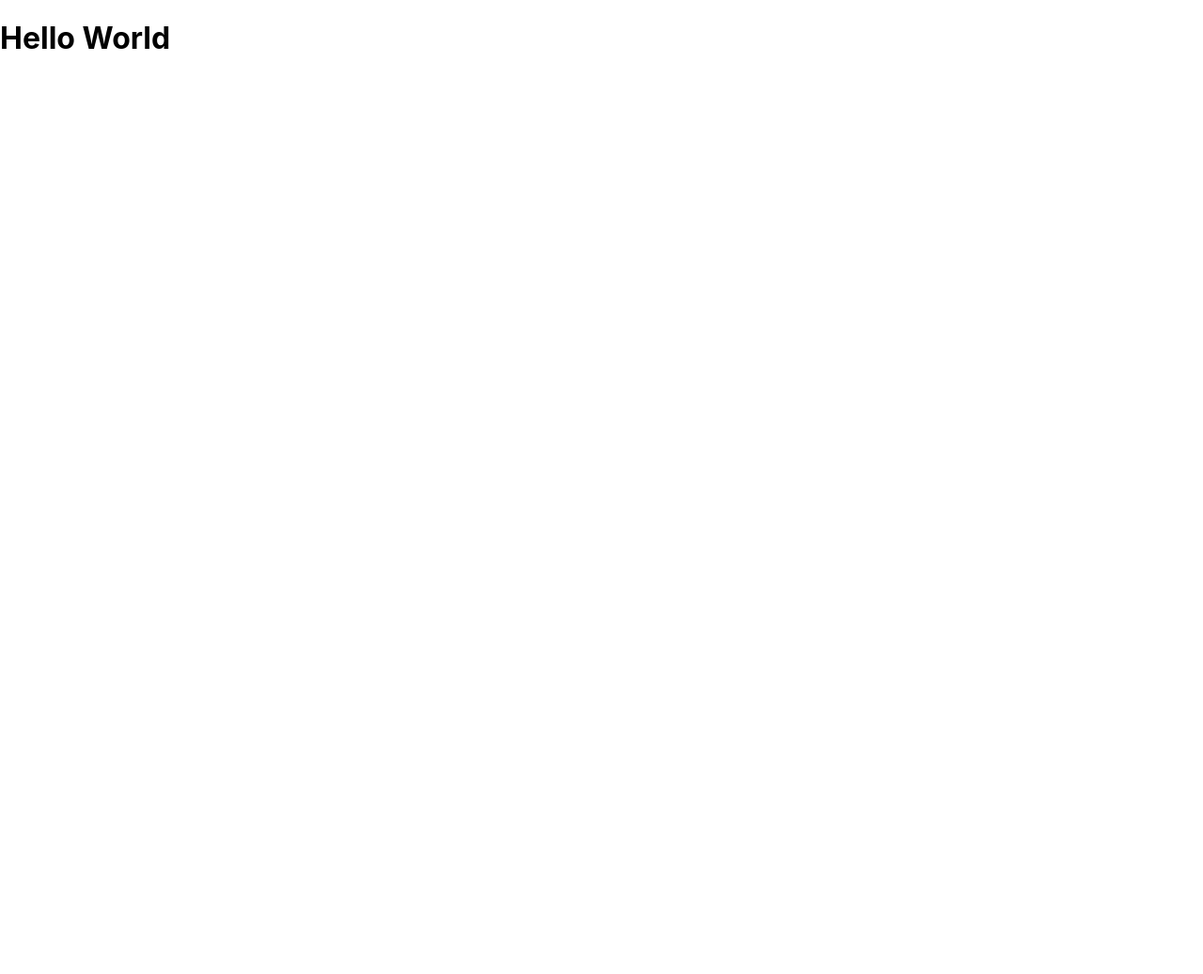
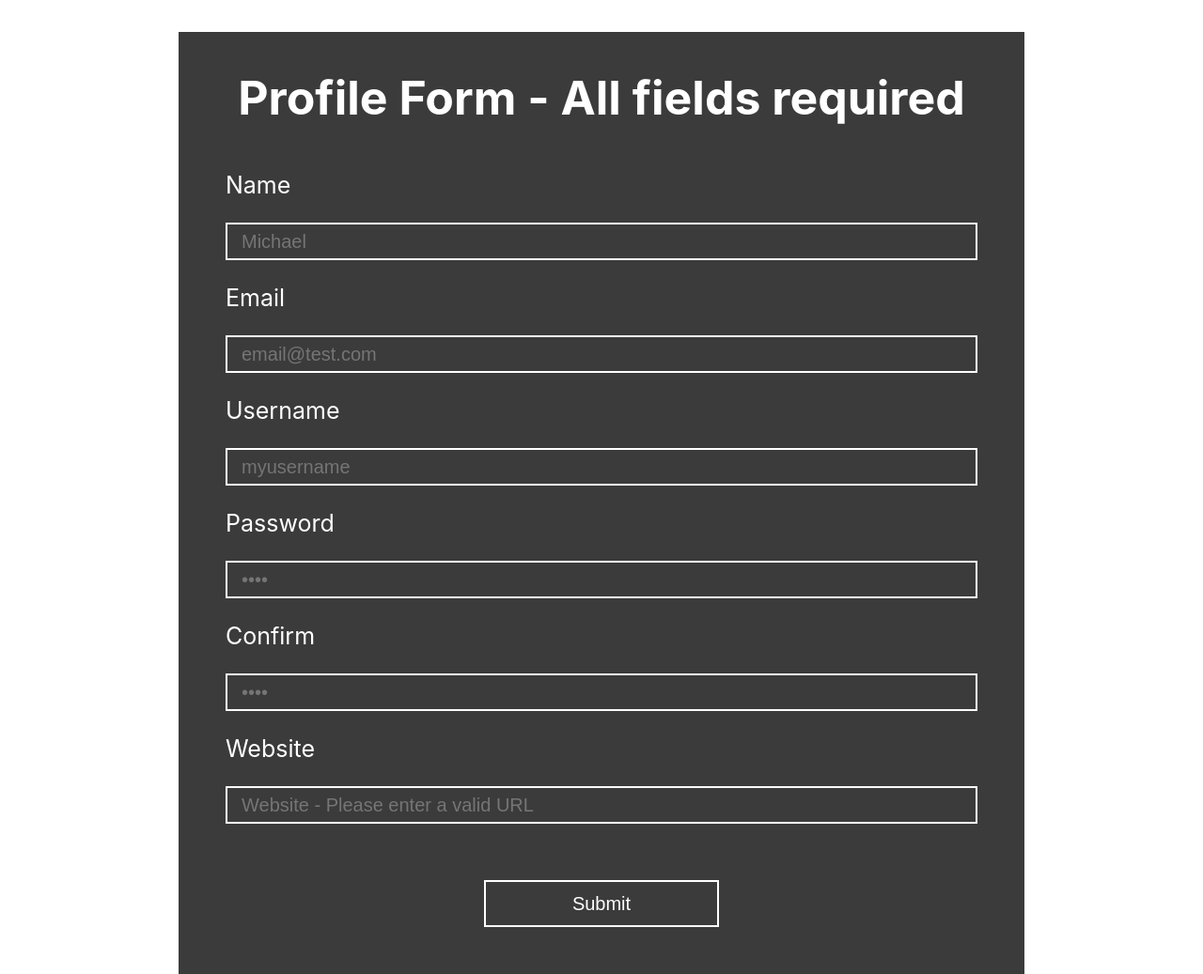
Before and after one commit to LazVegas/React-Validation, a React app: page / in a window 1280 px wide. Shown: the whole page at 94% size. Before the commit the page ends 800 px from the top, so only its background shows below. Built offline with nearby package versions, Linux system fonts and the light colour scheme.

Commit message:
Validation fixes

```diff
--- a/src/components/App.js
+++ b/src/components/App.js
@@ -1,11 +1,10 @@
 import React from "react"
+import Form from './Form'
 
-function App() {
+const App = () => {
   return (
-    <div>
-      <h1>Hello World</h1>
-    </div>
-  )
-}
+    <Form />
+  );
+};
 
 export default App
--- /dev/null
+++ b/src/components/Form.js
@@ -0,0 +1,124 @@
+import React, { useState } from "react";
+import useForm from "./useForm";
+import validate from "./validateLogin"
+import "../styles/base.css";
+
+const Form = () => {
+    const {handleChange, handleSubmit, values, errors } = useForm(submit, validate);
+
+    function submit() {
+        console.log("Submitted Successfully");
+    }
+
+    return (
+    <div id="container">
+        <h1 id="title">Profile Form - All fields required</h1>
+        <form onSubmit={handleSubmit} noValidate>
+            <div>
+                <div className="label-name">
+                    <label>Name</label>
+                    {errors.name&& <p className="errors">{errors.name}</p>}
+                </div>
+                    <input
+                        className={`${errors.name && "inputError"}`}           /* */
+                        name="name"
+                        placeholder="Michael"
+                        type="text"
+                        value={values.name}                                    /* */
+                        onChange={handleChange}                                /* */
+                    />
+            </div>
+            <div>
+                <div className="label-name">
+                    <label>Email</label>
+                    {errors.email && <p className="errors">{errors.email}</p>}
+                </div>
+                    <input
+                        className={`${errors.email && "inputError"}`}
+                        name="email"
+                        placeholder="email@test.com"
+                        type="email"
+                        value={values.email}
+                        onChange={handleChange}
+                    />
+            </div>
+            <div>
+                <div className="label-name">
+                    <label>Username</label>
+                    {errors.userName && <p className="errors">{errors.userName}</p>}
+                </div>
+                    <input
+                        className={`${errors.userName && "inputError"}`}           /* */
+                        name="userName"
+                        placeholder="myusername"
+                        type="text"
+                        value={values.userName}                                    /* */
+                        onChange={handleChange}
+                    />
+            </div>
+            <div>
+                <div className="label-name">
+                    <label>Password</label>
+                    {errors.password && <p className="errors">{errors.password}</p>}
+                </div>
+                    <input
+                        className={`${errors.password && "inputError"}`}
+                        name="password"
+                        placeholder="&#8226;&#8226;&#8226;&#8226;"
+                        type="password"
+                        value={values.password}
+                        onChange={handleChange}
+                    />
+            </div>
+            <div id="confirmPassword">
+                <div className="label-name">
+                    <label>Confirm</label>
+                    {errors.confirmPassword && <p className="errors">{errors.confirmPassword}</p>}
+                </div>
+                    <input
+                        className={`${errors.confirmPassword && "inputError"}`}        /* */
+                        name="confirmPassword"
+                        placeholder="&#8226;&#8226;&#8226;&#8226;"
+                        type="password"
+                        value={values.confirmPassword}                                 /* */
+                        onChange={handleChange}
+
+                    />
+
+            </div>
+            <div id="website">
+                <div className="label-name">
+                    <label>Website</label>
+                    {errors.website && <p className="errors">{errors.website}</p>}
+                </div>
+                    <input
+                        className={`${errors.website && "inputError"}`}        /* */
+                        name="website"
+                        placeholder="Website - Please enter a valid URL"
+                        type="url"
+                        value={values.website}                                 /* */
+                        onChange={handleChange}
+                    />
+            </div>
+            <div id="submitButton" >
+                <button type="submit">Submit</button>
+            </div>
+        </form>
+    </div>
+    );
+};
+
+    // form
+    // label / input for email
+    // label / input for password
+    // signup button
+
+    // handle changes
+    // handle submit
+
+    // create custom react hook
+
+    // handle errors
+    // show errors if there are errors
+
+export default Form;
--- /dev/null
+++ b/src/components/useForm.js
@@ -0,0 +1,36 @@
+import { useState, useEffect} from "react";
+
+const useForm = (callback, validate) => {
+    const [values, setValues] = useState({ name: "", email: "", userName: "", password: "", confirmPassword: "", website: ""});                                     {/* values object*/}
+    const [errors, setErrors] = useState({});                               {/* errors object*/}
+    const [isSubmitting, setIsSubmitting] = useState(false);
+
+    const handleChange = event => {
+        const { name, value } = event.target;
+        setValues({
+            ...values,
+            [name]: value
+        });
+    };
+
+    const handleSubmit = event => {
+        event.preventDefault();                     {/* prevents browser from refreshing */}
+        setErrors(validate(values));
+        setIsSubmitting(true);
+    };
+
+    useEffect(() => {
+        if (Object.keys(errors).length === 0 && isSubmitting) {
+            callback();
+        }
+    }, [errors]);
+
+    return {
+        handleChange,
+        handleSubmit,
+        values,
+        errors
+    };
+};
+
+export default useForm;
--- /dev/null
+++ b/src/components/validateLogin.js
@@ -0,0 +1,43 @@
+import validator from "validator"
+
+export default function validateLogin(values) {
+let errors = {};
+let errPassword = false;
+let errConfirmPassword = false;
+
+    /* Name error */
+    if (validator.isEmpty(values.name)) {
+        errors.name = "Name cannot be blank";
+    }
+
+    /* Email error */
+    if (!validator.isEmail(values.email)) {
+        errors.email = "Please enter a valid email";
+    }
+
+    /* Username error */
+    if (validator.isEmpty(values.userName)) {
+        errors.userName = "Username cannot be blank";
+    }
+
+    /* Password error */
+    if (!values.password) {
+        errors.password = "Password - cannot be blank";
+    } else if (values.password !== values.confirmPassword) {
+        errors.password = "Passwords need to match."
+    }
+
+     /* confirmPassword error */
+     if (!values.confirmPassword) {
+        errors.confirmPassword = "Password - cannot be blank";
+    } else if (values.password !== values.confirmPassword){
+        errors.confirmPassword = "Passwords need to match."
+    }
+
+    /* Website error */
+    if (!validator.isURL(values.website)) {
+        errors.website = "Website - Please enter a valid URL";
+    }
+
+    return errors;
+}
--- a/src/index.js
+++ b/src/index.js
@@ -1,4 +1,4 @@
-import React from "react"
+import React, {Component } from "react"
 import ReactDOM from "react-dom"
 import "./styles/base.css"
 import App from "./components/App"
@@ -9,4 +9,16 @@ ReactDOM.render(<App />, document.getElementById("root"))
 // If you want your app to work offline and load faster, you can change
 // unregister() to register() below. Note this comes with some pitfalls.
 // Learn more about service workers: https://bit.ly/CRA-PWA
-serviceWorker.unregister()
+{/* serviceWorker.unregister() */}
+
+class App2 extends Component {
+    render() {
+        return (
+            <div>
+                <h1>App</h1>
+            </div>
+        )
+    }
+}
+
+export default App
--- a/src/styles/base.css
+++ b/src/styles/base.css
@@ -1,5 +1,7 @@
 html {
   box-sizing: border-box;
+  margin: 0;
+  padding: 0;
 }
 *,
 *::before,
@@ -20,3 +22,82 @@ code {
   font-family: source-code-pro, Menlo, Monaco, Consolas, "Courier New",
     monospace;
 }
+
+
+#container {
+  width: 900px;
+  margin: 0 auto;
+  background-color: rgb(59, 59, 59);
+}
+
+#title {
+  text-align: center;
+  font-size: 50px;
+  color: rgb(255, 255, 255);
+  padding-top: 40px;
+}
+
+label {
+  display: flex;
+  align-items: center;
+  margin: 30px 0px 30px 50px;
+  color: rgb(255, 255, 255);
+  font-size: 25px;
+}
+
+input {
+  width: 800px;
+  height: 40px;
+  border: 2px solid rgb(255, 255, 255);
+  margin: 10px 50px 10px 50px;                /* top, right, bottom, left */
+  padding-left: 15px;
+  background-color: rgb(59, 59, 59);
+  font-size: 20px;
+  color: rgb(255, 255, 255)
+}
+
+#confirmPassword, #website {
+  color: rgb(111, 39, 46);
+}
+
+
+button {
+  width: 250px;
+  height: 50px;
+  background-color: rgb(59, 59, 59);
+  color: rgb(255, 255, 255);
+  border: 2px solid rgb(255, 255, 255);
+  margin: auto;
+  margin-top: 50px;
+  margin-bottom: 50px;
+  font-size: 20px;
+}
+
+#submitButton {
+  width: 900px;
+  display: flex;
+  justify-content: center;
+}
+
+/* ---------- Start: Error handling styling ---------- */
+.errors {
+  color: red;
+  font-size: 20px;
+  padding: 5px 5px 5px 20px;
+}
+
+.inputError {
+  border-color: red;
+}
+/* ---------- End: Error handling styling ---------- */
+
+.label-name{
+  width:100%;
+  height: 60px;
+  display: flex;
+
+}
+p.errors{
+  display: flex;
+  align-items: center;
+}
```
